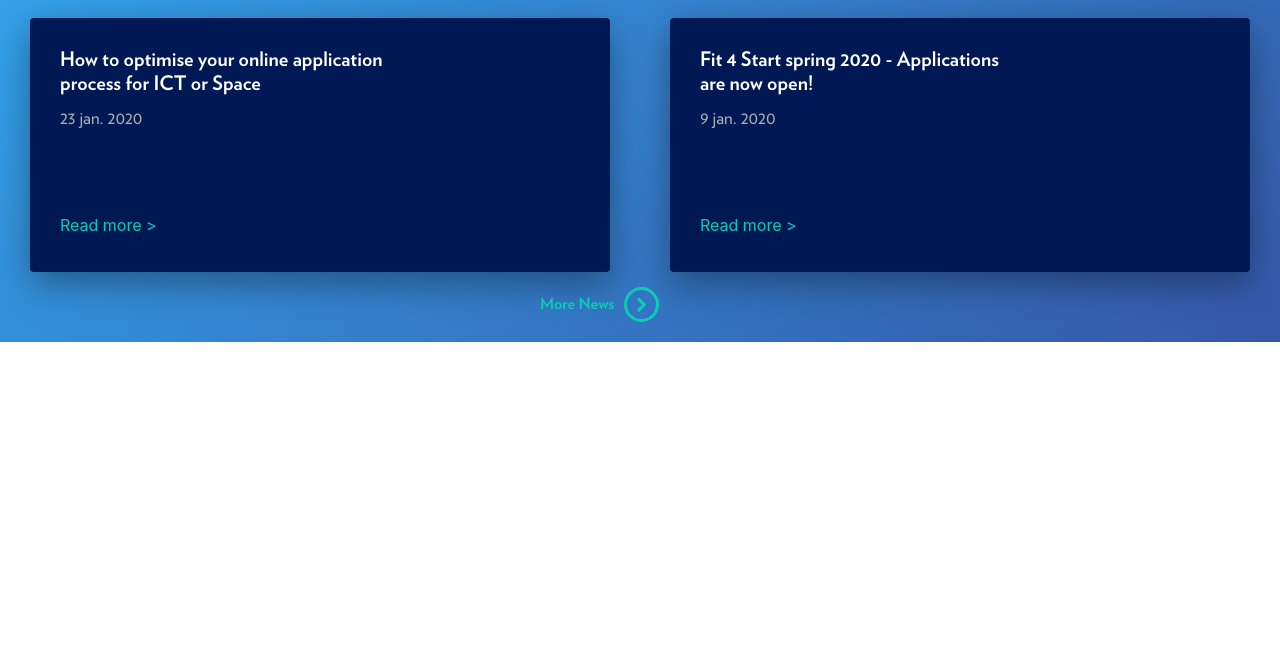
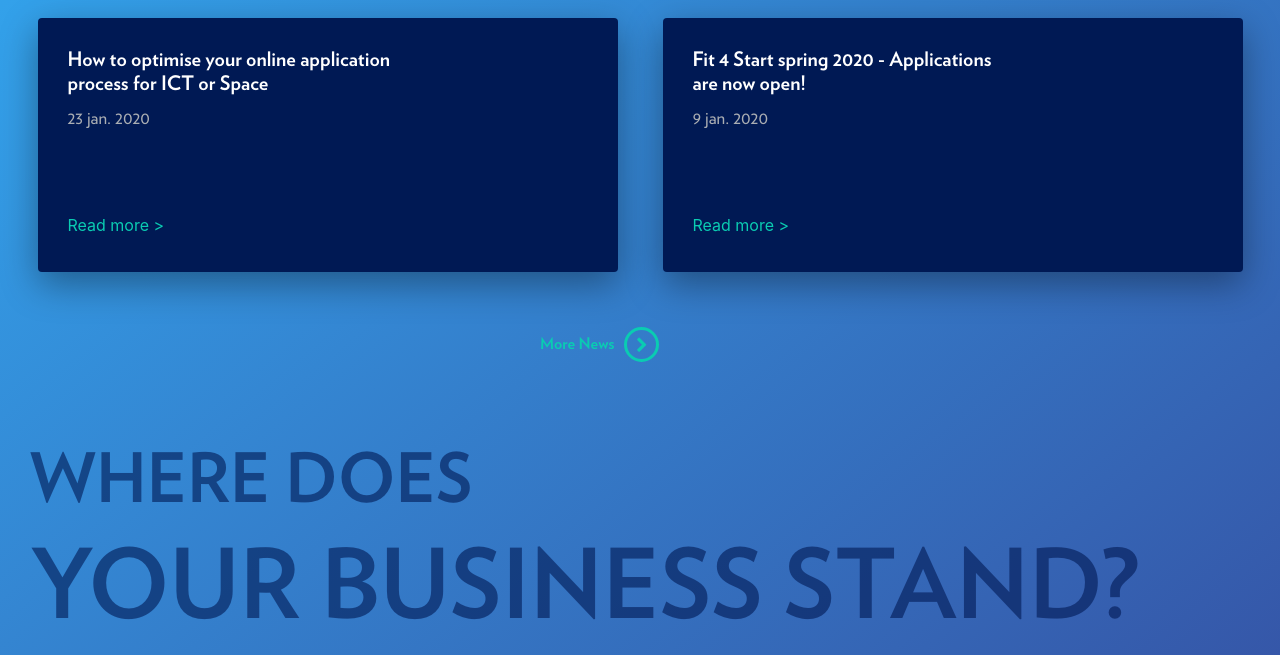
Before and after one commit to varax69/project-test, a plain HTML site: page index.html in a window 1280 px wide. Shown: the part 1082-1737 px from the top of the page. Before the commit the page ends 1424 px from the top, so only its background shows below. Drawn offline with nearby package versions, Linux system fonts and the light colour scheme.

Commit message:
titre businness stand
intégration + responsive

```diff
--- a/assets/homepage.css
+++ b/assets/homepage.css
@@ -140,6 +140,7 @@
     background: transparent linear-gradient(141deg, rgb(0,138,229,0.8) 0%, rgb(3,45,147,0.8) 100%) 0% 0% no-repeat padding-box;
 }
 
+/* Blocks solutions */
 .card{
     max-width: 580px;
     border: none;
@@ -169,7 +170,7 @@
 }
 .news {
     text-align: center;
-    margin: 20px auto;
+    margin: 60px auto 20px auto;
 }
 .news a {
     color: #0ACCB2;
@@ -191,3 +192,21 @@
 .news #arrowR .fa-chevron-right{
     margin: auto;
 }
+
+/*  Business Stand */
+.container-body{
+    max-width: 1250px;
+}
+
+.business-stand {
+    margin-top: 60px;
+}
+.title-stand{
+    text-align: center;
+}
+.title-stand h2{
+    color:#001954;
+    opacity: 0.6;
+    font-family: verlag-bold, Arial, Helvetica, sans-serif;
+    text-transform: uppercase;
+}
--- a/assets/responsive/resp_homepage.css
+++ b/assets/responsive/resp_homepage.css
@@ -81,6 +81,21 @@
     .main-menu .navbar-collapse {
         margin:0px;
     }
+
+
+    /*  Business Stand */
+    .title-stand{
+        text-align: left;
+    }
+    .title-stand h2{
+
+    }
+    .title-stand h2:first-child{
+        font-size: 68px;
+    }
+    .title-stand h2:nth-child(2){
+        font-size: 96px;
+    }
 }
 
 @media (min-width: 1400px) {
@@ -128,8 +143,9 @@
         max-width: 150px;
         display: inline-block;
         position: absolute;
-        right: 175px;
+        right: -150px;
         top: 70px;
+        margin: 20px auto;
     }
     .news a{
         display: flex;
--- a/index.html
+++ b/index.html
@@ -103,7 +103,7 @@
 
 <section>
 	<div class="second-section">
-		<div class="container">
+		<div class="container container-body">
 			<div class="row solutions">
 				<div class="col-sm-12 card">
 					<h5 class="card-title">How to optimise your online application process for ICT or Space</h5>
@@ -127,6 +127,14 @@
 					</a>
 				</div>
 			</div>
+			<!-- End Solutions Blocks -->
+
+			<div class="row business-stand">
+				<div class="col-12 title-stand">
+					<h2>Where does</h2>
+					<h2>Your business stand?</h2>
+				</div>
+			</div>
 		</div>
 	</div>
 </section>
```
